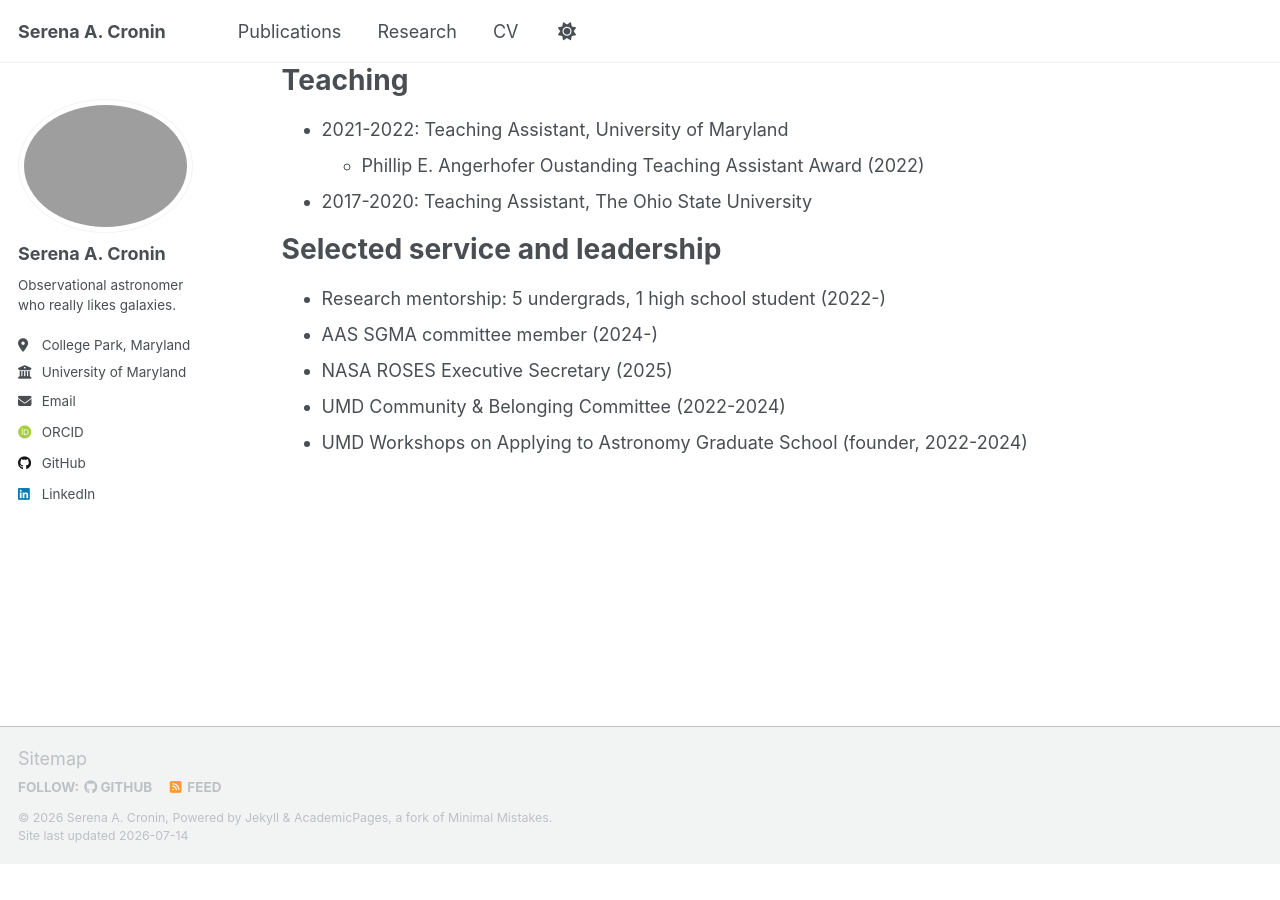
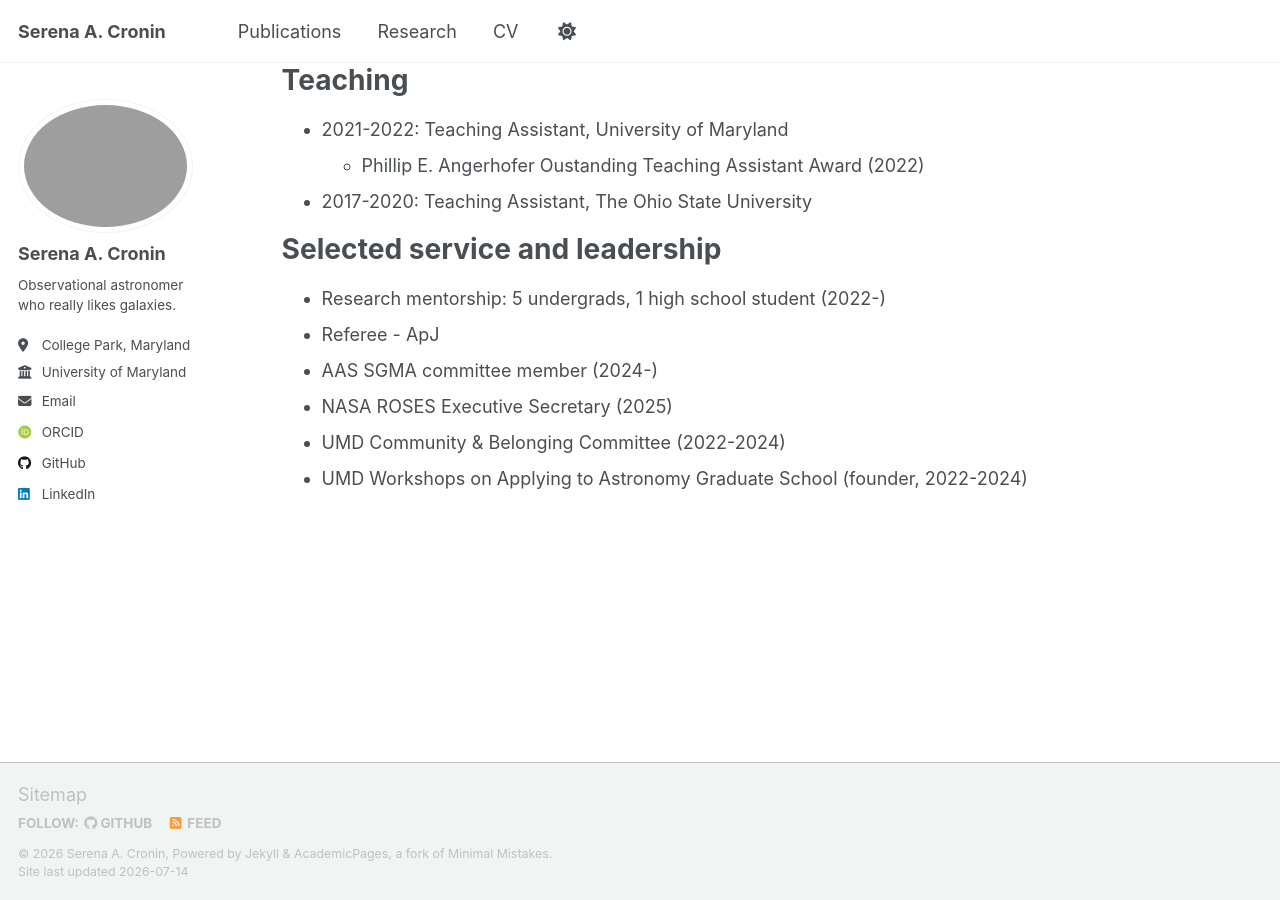
Before and after one commit to serenacronin/serenacronin.github.io, a Jekyll site: the page built from _pages/cv.md, in a window 1280 px wide and 900 px high, scrolled down 1004 px. Built offline with Jekyll 4.4.1, drawn with Linux system fonts in a browser that asks for light colours; some web fonts are replaced; a script that is not in the unit is left out; before the commit the page ends 1868 px from its top, so only the background shows below that.

Commit message:
Add referee role to CV

```diff
--- a/_pages/cv.md
+++ b/_pages/cv.md
@@ -52,6 +52,7 @@ Teaching
 Selected service and leadership
 ======
 * Research mentorship: 5 undergrads, 1 high school student (2022-)
+* Referee - ApJ
 * AAS SGMA committee member (2024-)
 * NASA ROSES Executive Secretary (2025)
 * UMD Community & Belonging Committee (2022-2024)
```
